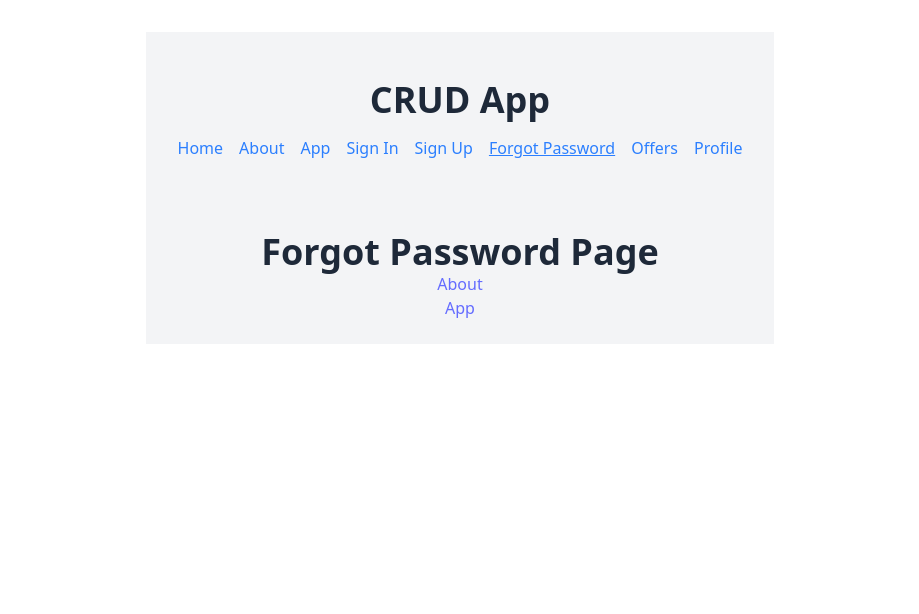
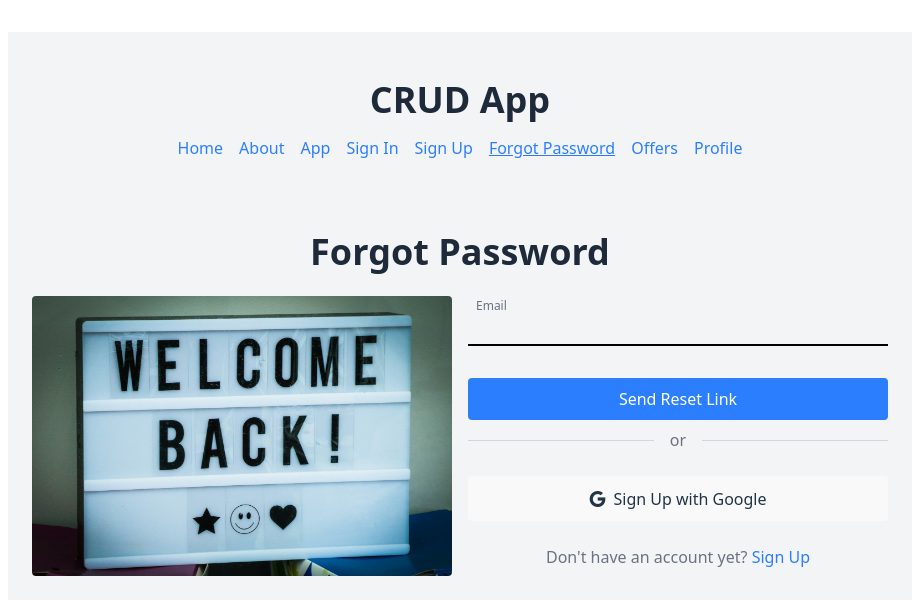
Before and after one commit to schafeld/react-crud-exercise, a React (Vite) app in the folder react-crud-exercise/: page /forgot-password in a window 1280 px wide. Shown: the top 614 px of the page, without its empty margins (180-1099 px from the left). Built offline with nearby package versions, Linux system fonts and the light colour scheme.

Commit message:
set up forgot-password page

```diff
--- a/react-crud-exercise/src/pages/ForgotPassword.tsx
+++ b/react-crud-exercise/src/pages/ForgotPassword.tsx
@@ -1,11 +1,75 @@
-import { Link } from "react-router";
+import { useState } from 'react'
+import { FloatLabel } from 'primereact/floatlabel'
+import { InputText } from 'primereact/inputtext'
+import OAuth from '../components/OAuth'
+import illustration from '../assets/nick-fewings-bTRsbY5RLr4-unsplash.jpg'
 
 export default function ForgotPassword() {
+  const [formData, setFormData] = useState({
+    email: ''
+  })
+  const { email } = formData
+
   return (
-    <div className="flex flex-col items-center justify-center bg-gray-100 p-6">
-      <h1 className="text-4xl font-bold text-gray-800 mt-6">Forgot Password Page</h1>
-      <Link to="/about">About</Link>
-      <Link to="/app">App</Link>
-    </div>
+    <section className="flex flex-col items-center justify-center bg-gray-100 p-6">
+      <h1 className="text-4xl font-bold text-gray-800 mt-6">Forgot Password</h1>
+      <div className="wrapper flex flex-col lg:flex-row w-full lg:space-x-4 space-y-4 lg:space-y-0 mt-6">
+        <div className="lg:w-1/2 w-full wrapper-illustration order-1 lg:order-0 mt-4 lg:mt-0">
+          <img
+            src={illustration}
+            className="w-full h-full object-cover rounded max-h-320 lg:max-h-96"
+            alt="Photo of a winding road with a tree on the side"
+            data-attribution-text="Photo by Nick Fewings on Unsplash"
+            data-attribution-link="https://unsplash.com/de/fotos/ein-willkommensschild-mit-einem-smiley-bTRsbY5RLr4"
+            data-license="https://unsplash.com/license"
+          />
+        </div>
+        <div className="lg:w-1/2 w-full wrapper-form order-0 lg:order-1 h-full">
+          <form className="flex flex-col space-y-4 h-full pt-6">
+            <FloatLabel className='w-full mb-8'>
+              <InputText
+                id="email"
+                type="email"
+                autoComplete="email"
+                autoFocus
+                value={email}
+                onChange={(e) => setFormData({ ...formData, email: e.target.value })}
+                className="mt-0 block px-0.5 border-0 border-b-2 border-gray-200 focus:ring-0 focus:outline-none focus:border-black w-full"
+              />
+              <label
+                htmlFor="email"
+                className="mt-0 block px-0 border-0 w-fit text-gray-500 transition-all duration-200 ease-in-out translate-y-[-8px]"
+              >
+                Email
+              </label>
+            </FloatLabel>
+
+            <button
+              type="submit"
+              className="bg-blue-500 text-white p-2 rounded hover:bg-blue-600 transition duration-200 hover:shadow-lg active:bg-blue-800 active:shadow-none"
+            >
+              Send Reset Link
+            </button>
+          </form>
+
+          <div className="flex items-center mt-2 before:border-gray-300 before:flex-1 before:border-t after:border-gray-300 after:border-t after:flex-1">
+            <span className="text-center text-gray-500 mx-4">or</span>
+          </div>
+
+          <div className="flex flex-col items-center justify-center mt-6">
+            <OAuth label="Sign Up with Google" />
+          </div>
+
+          <div className="flex flex-col items-center justify-center mt-6">
+            <p className="text-gray-500">
+              Don't have an account yet?{' '}
+              <a href="/signup" className="text-blue-500 hover:underline">
+                Sign Up
+              </a>
+            </p>
+          </div>
+        </div>
+      </div>
+    </section>
   )
 }
```
